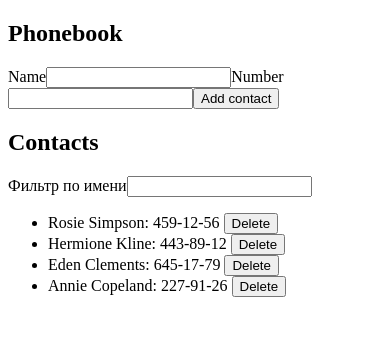
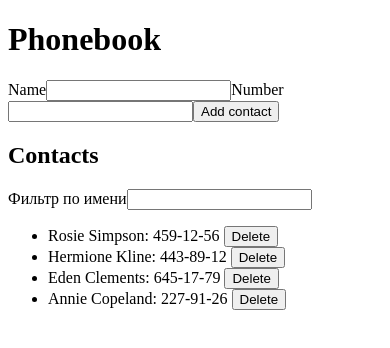
Before and after one commit to Dmitri-Rudomanov/goit-react-hw-02-phonebook, a React (Create React App) app: page / in a window 390 px wide. Shown: the top 348 px of the page. Built offline with nearby package versions, Linux system fonts and the light colour scheme.

Commit message:
phonebookForm-filter-separated

```diff
--- a/src/App.js
+++ b/src/App.js
@@ -1,5 +1,6 @@
-import { isVisible } from '@testing-library/user-event/dist/utils';
 import React, { Component } from 'react';
+import PhonebookForm from 'components/PhonebookForm/PhonebookForm';
+import Filter from 'components/Filter/Filter';
 import shortid from 'shortid';
 
 class App extends Component {
@@ -11,18 +12,17 @@ class App extends Component {
       {id: 'id-4', name: 'Annie Copeland', number: '227-91-26'},
     ],
     filter: '',
-    name: '',
-    number: '',
+    // name: '',
+    // number: '',
   }
 
-  handleChange=(e)=>{
-    this.setState({ [e.currentTarget.name]: e.currentTarget.value });
-  }
+  // handleChange=(e)=>{
+  //   this.setState({ [e.currentTarget.name]: e.currentTarget.value });
+  // }
 
-  addNewContact=(e)=>{
-    e.preventDefault();
-    const {name,number,contacts}=this.state
-    this.setState({contacts:[...this.state.contacts,{id:"id-"+(contacts.length+1),name,number}]})
+  addNewContact=(items)=>{
+    const {contacts}=this.state
+    this.setState({contacts:[...this.state.contacts,{id:"id-"+(contacts.length+1),...items}]})
   }
 
   changeFilter = e => {
@@ -32,8 +32,8 @@ class App extends Component {
   getVisibleContacts = () => {
     const { filter, contacts } = this.state;
 
-    return contacts.filter(constact =>
-      constact.name.toLowerCase().includes(filter.toLowerCase()),
+    return contacts.filter(contact =>
+      contact.name.toLowerCase().includes(filter.toLowerCase()),
     );
   };
 
@@ -48,41 +48,14 @@ class App extends Component {
 
     return(
       <div>
-        <h2>Phonebook</h2>
-        <form onSubmit={this.addNewContact}>
-          <label >
-            Name
-            <input
-              type="text"
-              name="name"
-              value={this.state.name}
-              onChange={this.handleChange}
-              pattern="^[a-zA-Zа-яА-Я]+(([' -][a-zA-Zа-яА-Я ])?[a-zA-Zа-яА-Я]*)*$"
-              title="Name may contain only letters, apostrophe, dash and spaces. For example Adrian, Jacob Mercer, Charles de Batz de Castelmore d'Artagnan"
-              required
-            />
-          </label>
-          <label >
-            Number
-            <input
-              type="tel"
-              name="number"
-              value={this.state.number}
-              onChange={this.handleChange}
-              pattern="\+?\d{1,4}?[-.\s]?\(?\d{1,3}?\)?[-.\s]?\d{1,4}[-.\s]?\d{1,4}[-.\s]?\d{1,9}"
-              title="Phone number must be digits and can contain spaces, dashes, parentheses and can start with +"
-              required
-            />
-          </label>
-          <button type="submit">
-            Add contact
-          </button>
-        </form>
+        <h1>Phonebook</h1>
+        <PhonebookForm onAddContact={this.addNewContact}/>
         <h2>Contacts</h2>
-        <label>
+        {/* <label>
           Фильтр по имени
           <input type="text" value={this.state.filter} onChange={this.changeFilter} />
-        </label>
+        </label> */}
+        <Filter value={this.state.filter} onChange={this.changeFilter}/>
         <ul>
           {visibleContacts.map(contact=>
             <li key={contact.id}>{contact.name}: {contact.number} <button type='button' onClick={()=>this.deleteContact(contact.id)}>Delete</button></li>
--- a/src/components/Filter/Filter.js
+++ b/src/components/Filter/Filter.js
@@ -0,0 +1,12 @@
+import React, { Component } from "react";
+
+const Filter=({value,onChange})=>{
+
+    return(
+        <label>
+        Фильтр по имени
+        <input type="text" value={value} onChange={onChange} />
+      </label>
+    )
+}
+export default Filter
--- a/src/components/PhonebookForm/PhonebookForm.js
+++ b/src/components/PhonebookForm/PhonebookForm.js
@@ -3,7 +3,61 @@ import PropTypes from "prop-types";
 
 
 export default class PhonebookForm extends Component{
+
 state={
+    name: '',
+    number: '',
+}
+
+    handleChange=(e)=>{
+    this.setState({ [e.currentTarget.name]: e.currentTarget.value });
+  }
+
+  addContact=(e)=>{
+    e.preventDefault();
+
+    this.props.onAddContact({...this.state})
+
+    this.setState({ name: "", number: "" });
+  }
+
+  render(){
+      return(
+        <form onSubmit={this.addContact}>
+        <label >
+          Name
+          <input
+            type="text"
+            name="name"
+            value={this.state.name}
+            onChange={this.handleChange}
+            pattern="^[a-zA-Zа-яА-Я]+(([' -][a-zA-Zа-яА-Я ])?[a-zA-Zа-яА-Я]*)*$"
+            title="Name may contain only letters, apostrophe, dash and spaces. For example Adrian, Jacob Mercer, Charles de Batz de Castelmore d'Artagnan"
+            required
+          />
+        </label>
+        <label >
+          Number
+          <input
+            type="tel"
+            name="number"
+            value={this.state.number}
+            onChange={this.handleChange}
+            pattern="\+?\d{1,4}?[-.\s]?\(?\d{1,3}?\)?[-.\s]?\d{1,4}[-.\s]?\d{1,4}[-.\s]?\d{1,9}"
+            title="Phone number must be digits and can contain spaces, dashes, parentheses and can start with +"
+            required
+          />
+        </label>
+        <button type="submit">
+          Add contact
+        </button>
+      </form>
+      )
+  }
 
 }
+
+PhonebookForm.propTypes={
+    name:PropTypes.string,
+    number:PropTypes.string
 }
```
